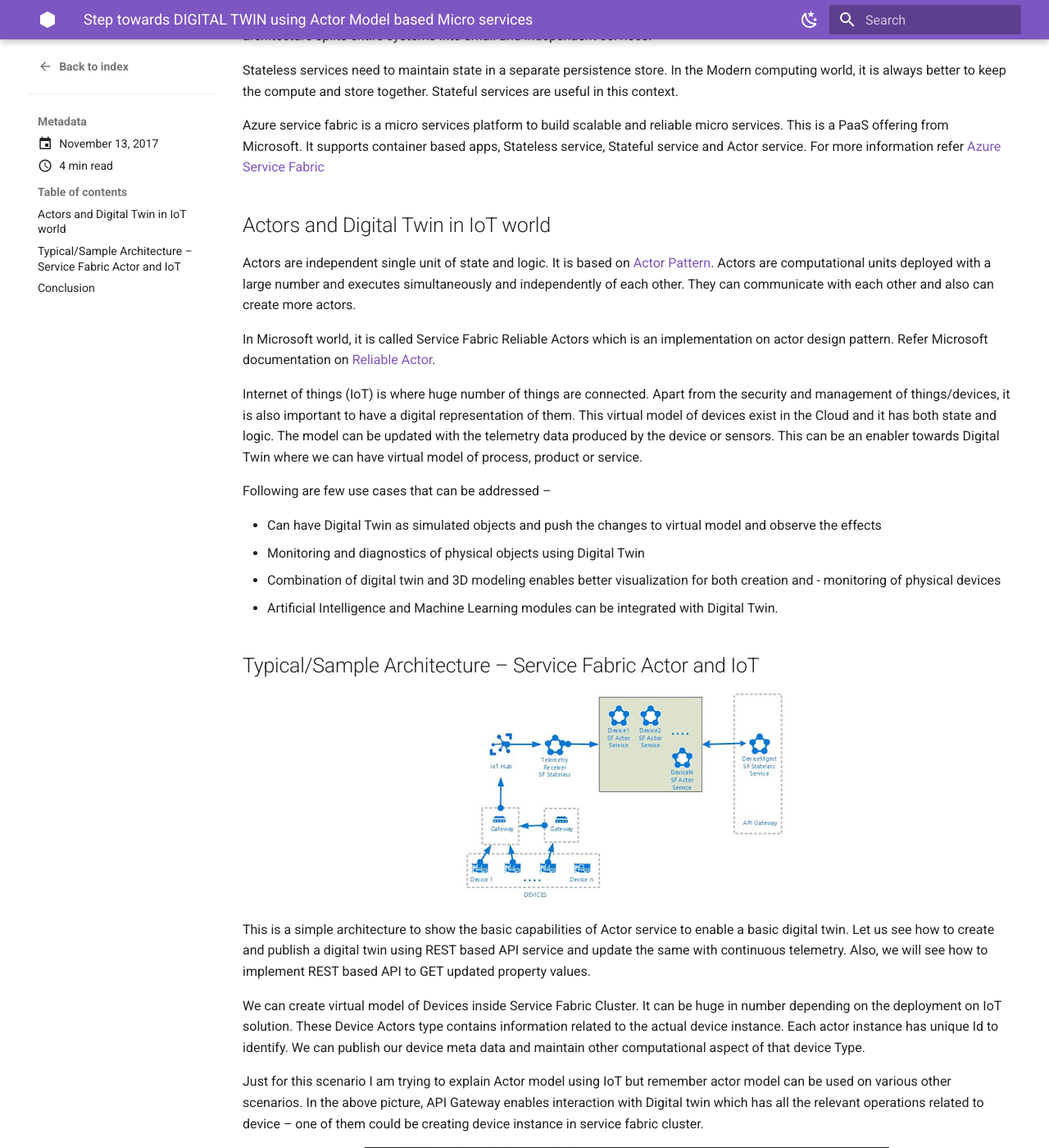
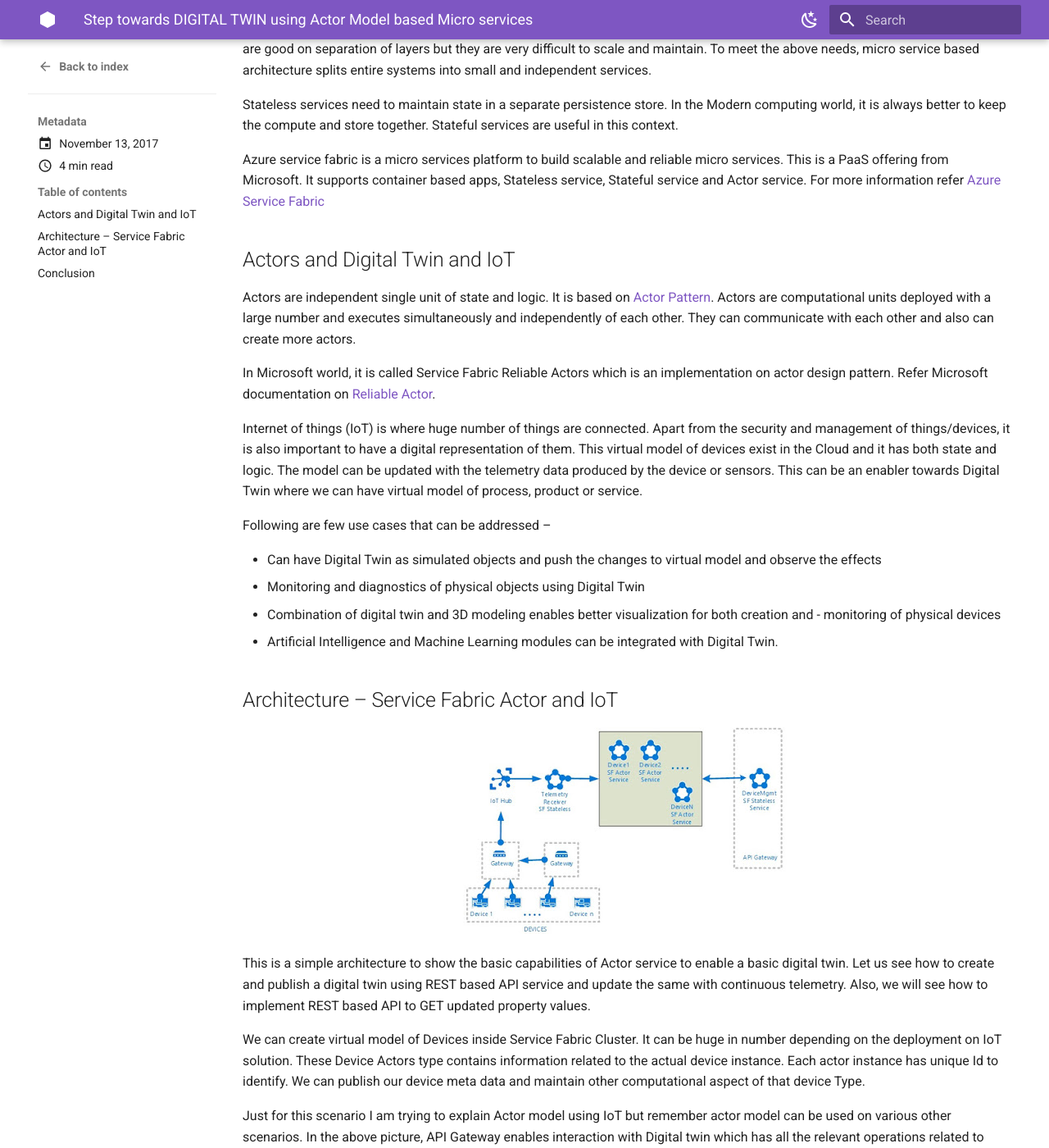
Before and after one commit to Chittapriya/chitta-doc-hub, an MkDocs documentation site: the page built from docs/blog/posts/digital-twin-actor-model/digital-twin-actor-model.md, in a window 1280 px wide and 1400 px high, scrolled down 743 px. Shown: the whole window at 82% size. Built offline with MkDocs 1.6.1 and Material for MkDocs 9.7.7, drawn with Linux system fonts in a browser that asks for light colours; some of the changed text lies outside the part shown.

Commit message:
fix: names and few others

```diff
--- a/docs/blog/posts/digital-twin-actor-model/digital-twin-actor-model.md
+++ b/docs/blog/posts/digital-twin-actor-model/digital-twin-actor-model.md
@@ -25,7 +24,7 @@ Stateless services need to maintain state in a separate persistence store. In th
 
 Azure service fabric is a micro services platform to build scalable and reliable micro services. This is a PaaS offering from Microsoft. It supports container based apps, Stateless service, Stateful service and Actor service.  For more information refer [Azure Service Fabric](https://learn.microsoft.com/en-in/azure/service-fabric/service-fabric-overview)
 
-## Actors and Digital Twin in IoT world
+## Actors and Digital Twin and IoT
 
 Actors are independent single unit of state and logic. It is based on [Actor Pattern](https://en.wikipedia.org/wiki/Actor_model). Actors are computational units deployed with a large number and executes simultaneously and independently of each other. They can communicate with each other and also can create more actors.
 
@@ -40,7 +39,7 @@ Following are few use cases that can be addressed –
 - Combination of digital twin and 3D modeling enables better visualization for both creation and - monitoring of physical devices
 - Artificial Intelligence and Machine Learning modules can be integrated with Digital Twin.
 
-## Typical/Sample Architecture – Service Fabric Actor and IoT
+## Architecture – Service Fabric Actor and IoT
 
 <p align="center">
   <img src="/blog/digital-twin-actor-model/dtacm-arc.jpg" alt="Actor Model IoT Architecture" />
```
Also changed, not shown: other parts of docs/blog/posts/digital-twin-actor-model/digital-twin-actor-model.md (+1 -2 lines), docs/blog/index.md (+1 -0 lines).
